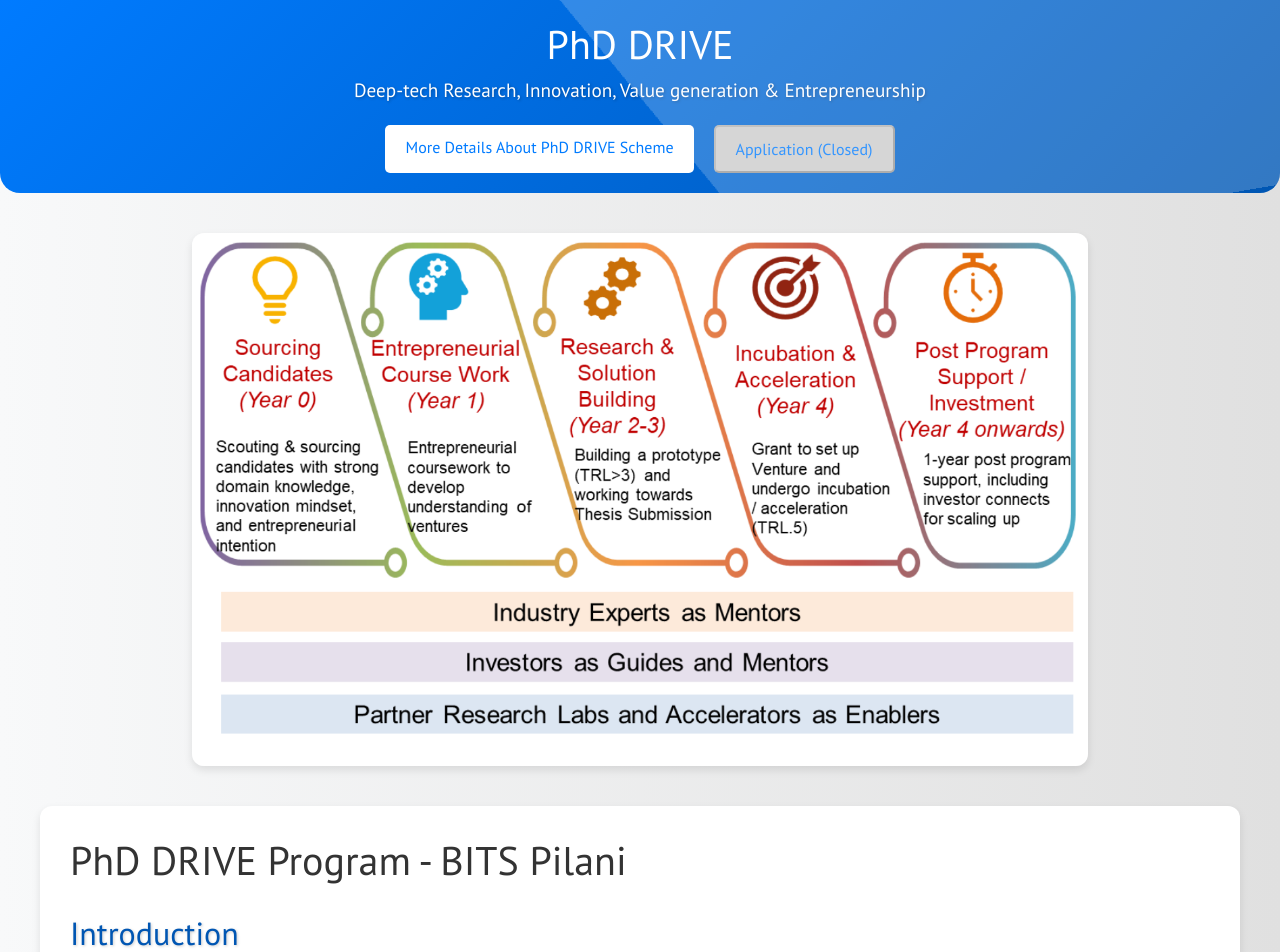
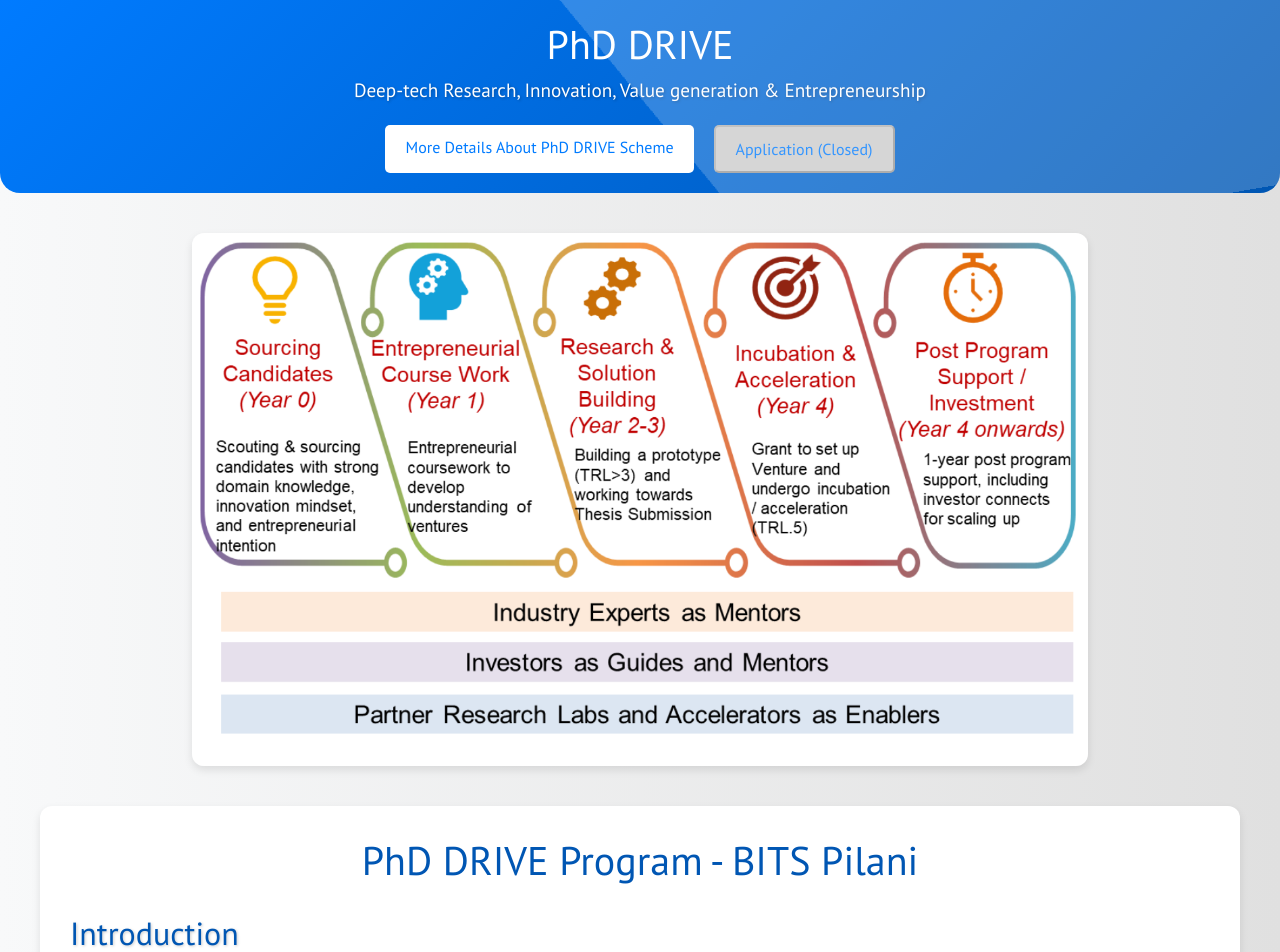
Before and after one commit to PriyanshuShekhar10/sire-cdrf, a React (Create React App) app: page /phddrive in a window 1280 px wide. Shown: the top 952 px of the page. Built offline with nearby package versions, Linux system fonts and the light colour scheme.

Commit message:
header color

```diff
--- a/src/Pages/PhdDrive/PhdDrive.module.css
+++ b/src/Pages/PhdDrive/PhdDrive.module.css
@@ -37,6 +37,9 @@
     border-radius: 0 0 20px 20px;
     position: relative;
     overflow: hidden;
+    h1{
+        font-weight: 400;
+    }
 }
 
 .headerSection::before {
@@ -101,6 +104,12 @@
     transform: scale(1.05);
 }
 
+
+.header{
+    color: #0056b3;
+    display: flex;
+    justify-content: center;
+}
 .headerButton:disabled {
     background-color: #cccccc;
     cursor: not-allowed;
```
